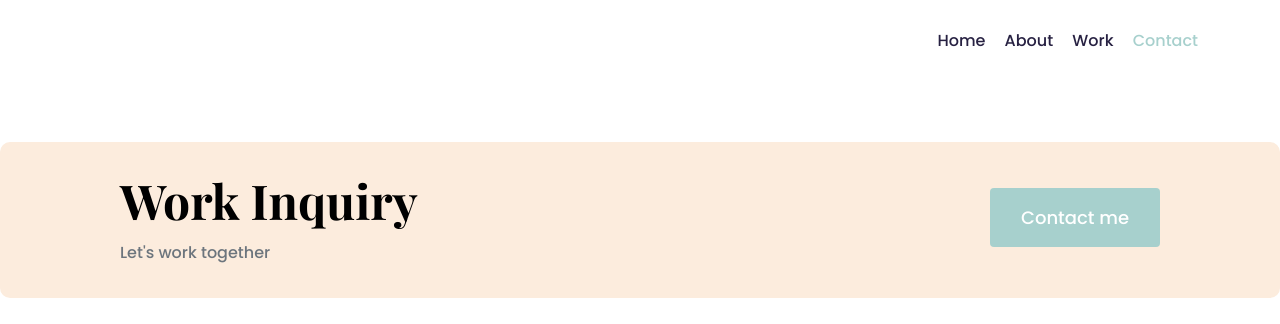
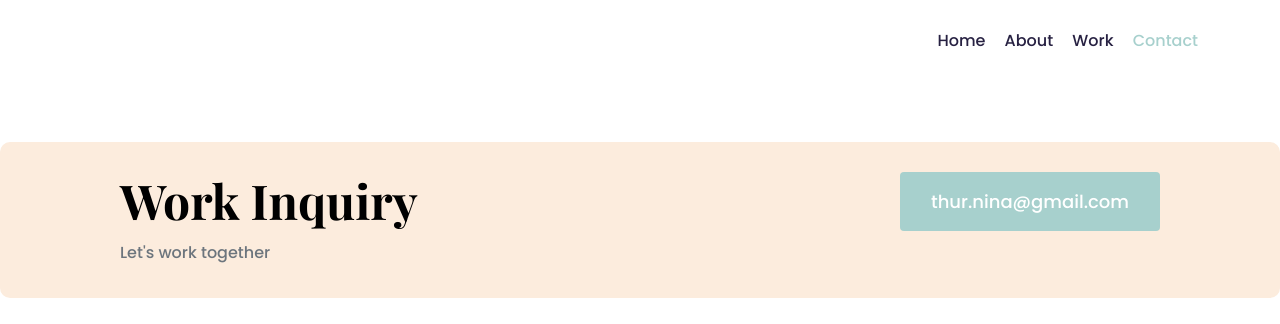
Before and after one commit to nina-thur/Homework-3, a website: page contact.html in a window 1280 px wide. Shown: the top 324 px of the page. Drawn offline with nearby package versions, Linux system fonts and the light colour scheme.

Commit message:
Update contact.html

```diff
--- a/contact.html
+++ b/contact.html
@@ -46,8 +46,8 @@
                 <p class="text-muted">Let's work together</p>
             </div>
             <div>
-                <a href="/contact.html" class="btn btn-branding mt-3" title="Contact Nina">
-                    Contact me
+                <a href="mailto:thur.nina@gmail.com" class="btn btn-branding" title="Email Nina">
+                    thur.nina@gmail.com
                 </a>
             </div>
         </div>
```
